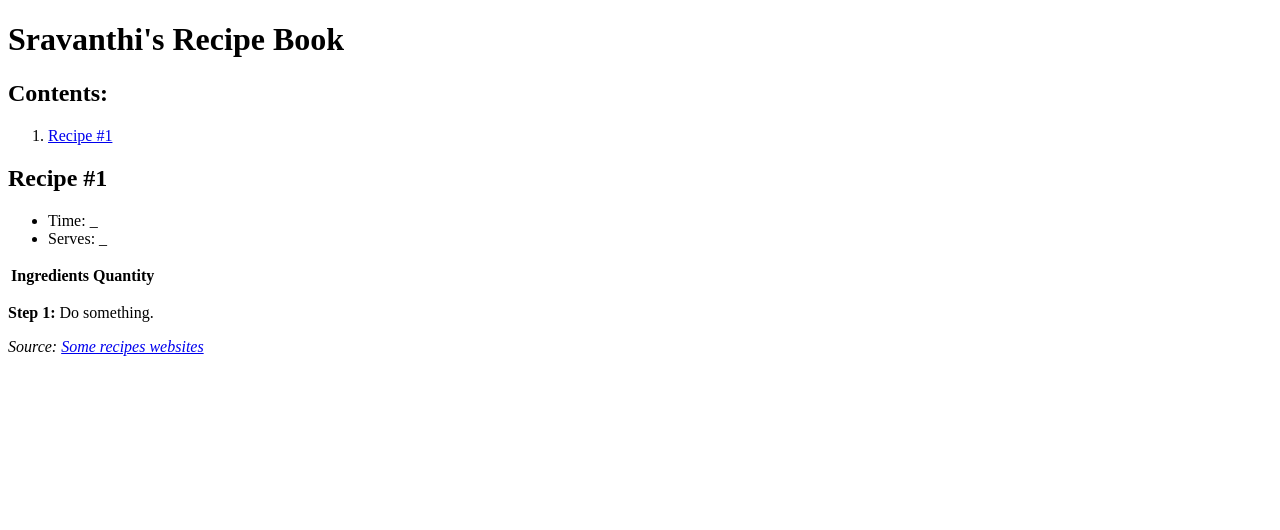
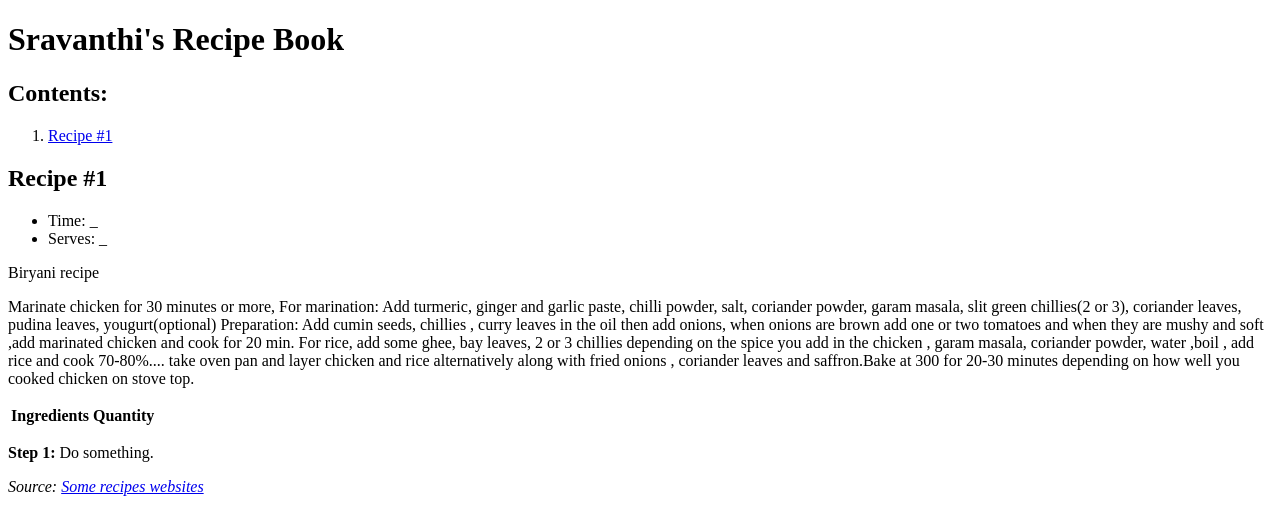
Before and after one commit to rkoppola/rkoppola.github.io, a plain HTML site: page index.html in a window 1280 px wide. Drawn offline with Linux system fonts and the light colour scheme.

Commit message:
biryani recipe

```diff
--- a/index.html
+++ b/index.html
@@ -23,6 +23,11 @@
             <li>Serves: _</li>
         </ul>
 
+        <p>Biryani recipe</p>
+<p>Marinate chicken for 30 minutes or more, For marination: Add turmeric, ginger and garlic paste, chilli powder, salt, coriander powder, garam masala, slit green chillies(2 or 3), coriander leaves, pudina leaves, yougurt(optional)
+Preparation: Add cumin seeds, chillies , curry leaves in the oil then add onions, when onions are brown add  one or two tomatoes and when they are mushy and soft ,add marinated chicken and cook for 20 min.
+For rice, add some ghee, bay leaves, 2 or 3 chillies depending on the spice you add in the chicken , garam masala, coriander powder, water ,boil , add rice and cook 70-80%.... take oven pan and layer chicken and rice alternatively along with fried onions , coriander leaves and saffron.Bake at 300 for 20-30 minutes depending on how well you cooked chicken on stove top.</p>
+
         <table>
             <thead>
                 <tr>
```
